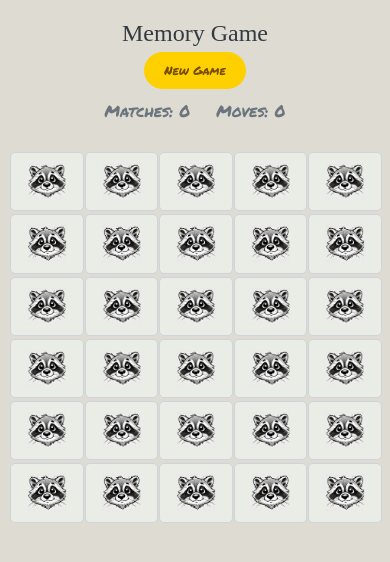
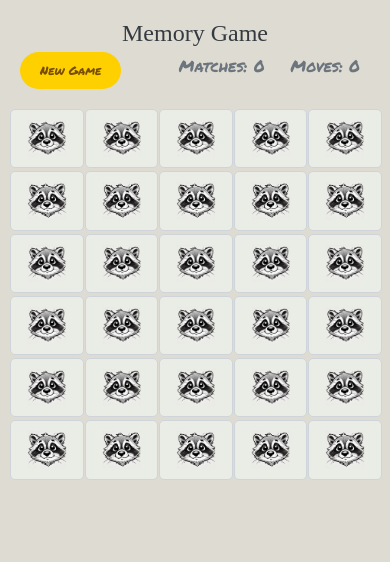
Before and after one commit to amittzr/Memory-Game, a plain HTML site: page index.html in a window 390 px wide. Drawn offline with Linux system fonts and the light colour scheme; a web font is replaced by a local one.

Commit message:
Add files via upload
change button location to row in phone media size

```diff
--- a/styles.css
+++ b/styles.css
@@ -169,7 +169,7 @@ body {
         font-size: 1.5rem; /* Further reduce font size */
     }
     .header {
-        flex-direction: column; /* Stack the header elements vertically */
+        flex-direction: row; /* Stack the header elements vertically */
         align-items: center;
         /* justify-content: space-between; */
     }
```
